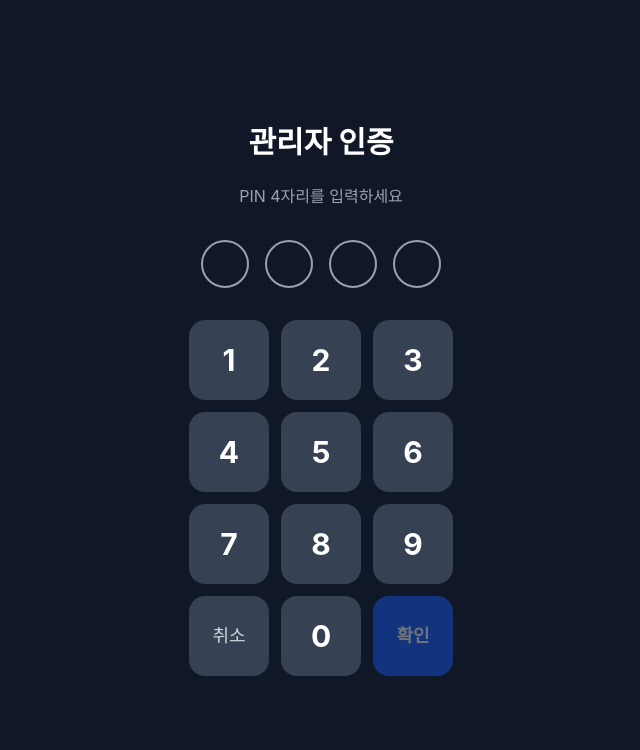
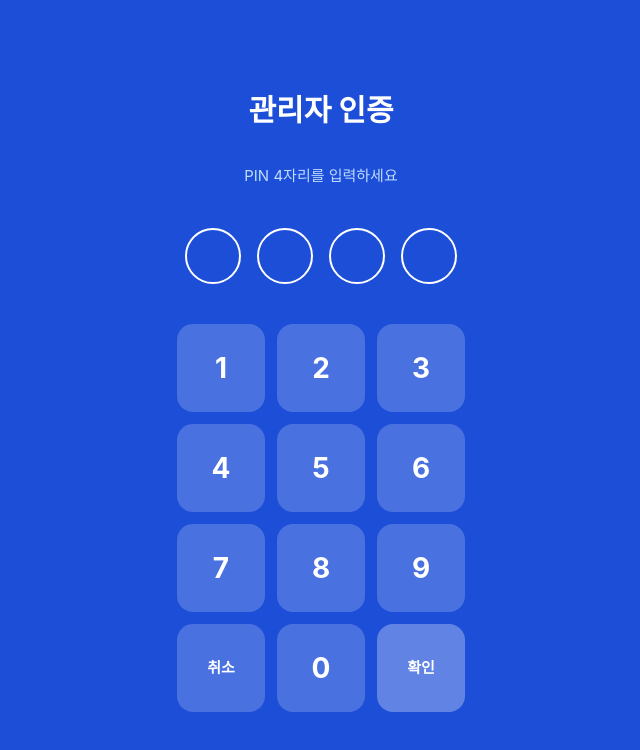
Before and after one commit to Jangwoonjae/ship-med-kiosk, a Next.js app: page /admin in a window 1280 px wide. Shown: the top 750 px of the page, without its empty margins (319-959 px from the left). Built offline with nearby package versions, Linux system fonts and the light colour scheme.

Commit message:
fix: rewrite PinPad with inline styles, fix encoding

```diff
--- a/components/admin/PinPad.tsx
+++ b/components/admin/PinPad.tsx
@@ -1,6 +1,5 @@
 'use client';
 import { useState } from 'react';
-import TouchButton from '../ui/TouchButton';
 
 interface PinPadProps {
   onSuccess: () => void;
@@ -35,57 +34,93 @@ export default function PinPad({ onSuccess }: PinPadProps) {
         setPin('');
       }
     } catch {
-      setError('인증 오류가 발생했습니다.');
+      setError('서버 오류가 발생했습니다.');
     } finally {
       setLoading(false);
     }
   };
 
   return (
-    <div className="flex flex-col items-center justify-center min-h-screen bg-gray-900 gap-6">
-      <h1 className="text-white text-3xl font-bold">관리자 인증</h1>
-      <p className="text-gray-400">PIN 4자리를 입력하세요</p>
+    <div style={{ backgroundColor: '#1d4ed8' }} className="flex flex-col items-center justify-center min-h-screen gap-8">
+      <h1 className="text-white font-bold" style={{ fontSize: '30px' }}>관리자 인증</h1>
+      <p className="text-blue-200" style={{ fontSize: '15px' }}>PIN 4자리를 입력하세요</p>
 
       <div className="flex gap-4 my-2">
         {[0, 1, 2, 3].map(i => (
           <div
             key={i}
-            className={`w-12 h-12 rounded-full border-2 flex items-center justify-center ${i < pin.length ? 'bg-blue-500 border-blue-500' : 'border-gray-400'}`}
-          >
-            {i < pin.length && <span className="text-white text-2xl">●</span>}
-          </div>
+            style={{ width: '56px', height: '56px' }}
+            className={`rounded-full border-2 flex items-center justify-center ${
+              i < pin.length ? 'bg-white border-white' : 'border-white border-opacity-60'
+            }`}
+          />
         ))}
       </div>
 
-      {error && <p className="text-red-400">{error}</p>}
+      {error && <p className="text-red-300" style={{ fontSize: '15px' }}>{error}</p>}
 
-      <div className="grid grid-cols-3 gap-2 sm:gap-3">
+      <div className="grid grid-cols-3 gap-3">
         {['1','2','3','4','5','6','7','8','9'].map(k => (
           <button
             key={k}
             onClick={() => handleKey(k)}
-            className="
-              w-16 h-16 sm:w-20 sm:h-20 rounded-2xl bg-gray-700 text-white
-              text-2xl sm:text-3xl font-bold
-              hover:bg-gray-600 active:bg-gray-500 active:scale-95
-              transition-all duration-100 touch-manipulation
-            "
+            style={{
+              width: '88px',
+              height: '88px',
+              fontSize: '28px',
+              backgroundColor: 'rgba(255,255,255,0.2)',
+              color: 'white',
+              borderRadius: '16px',
+              fontWeight: 'bold',
+              border: 'none',
+              cursor: 'pointer',
+            }}
           >
             {k}
           </button>
         ))}
         <button
           onClick={handleClear}
-          className="w-16 h-16 sm:w-20 sm:h-20 rounded-2xl bg-gray-700 text-gray-300 text-base sm:text-lg font-medium hover:bg-gray-600 active:scale-95 transition-all duration-100 touch-manipulation"
+          style={{
+            width: '88px',
+            height: '88px',
+            fontSize: '15px',
+            backgroundColor: 'rgba(255,255,255,0.2)',
+            color: 'white',
+            borderRadius: '16px',
+            fontWeight: 'bold',
+            border: 'none',
+            cursor: 'pointer',
+          }}
         >취소</button>
         <button
           onClick={() => handleKey('0')}
-          className="w-16 h-16 sm:w-20 sm:h-20 rounded-2xl bg-gray-700 text-white text-2xl sm:text-3xl font-bold hover:bg-gray-600 active:scale-95 transition-all duration-100 touch-manipulation"
+          style={{
+            width: '88px',
+            height: '88px',
+            fontSize: '28px',
+            backgroundColor: 'rgba(255,255,255,0.2)',
+            color: 'white',
+            borderRadius: '16px',
+            fontWeight: 'bold',
+            border: 'none',
+            cursor: 'pointer',
+          }}
         >0</button>
         <button
           onClick={handleSubmit}
           disabled={pin.length !== 4 || loading}
-          className="w-16 h-16 sm:w-20 sm:h-20 rounded-2xl bg-blue-600 text-white text-base sm:text-lg font-bold hover:bg-blue-500 active:scale-95 disabled:opacity-40 transition-all duration-100 touch-manipulation"
+          style={{
+            width: '88px',
+            height: '88px',
+            fontSize: '15px',
+            backgroundColor: pin.length === 4 ? 'rgba(255,255,255,0.9)' : 'rgba(255,255,255,0.3)',
+            color: pin.length === 4 ? '#1d4ed8' : 'white',
+            borderRadius: '16px',
+            fontWeight: 'bold',
+            border: 'none',
+            cursor: 'pointer',
+          }}
         >확인</button>
       </div>
     </div>
```
